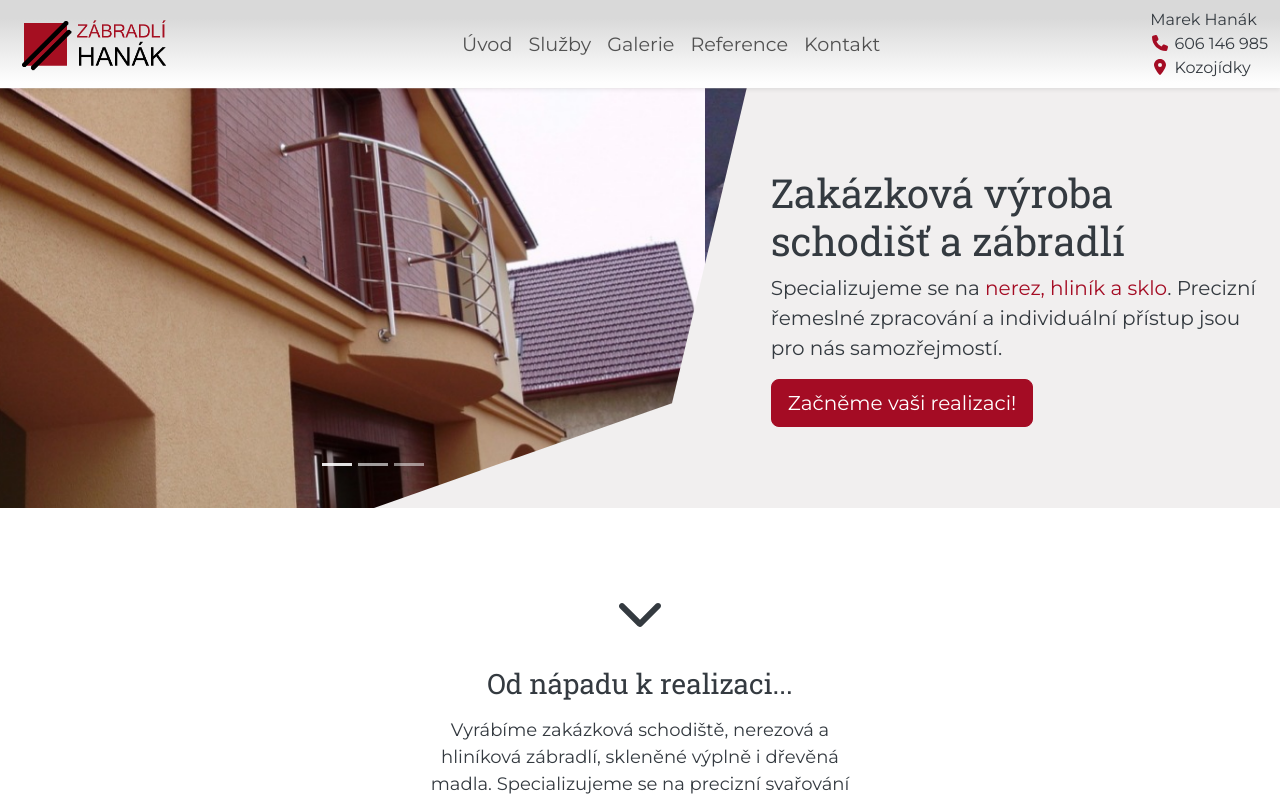
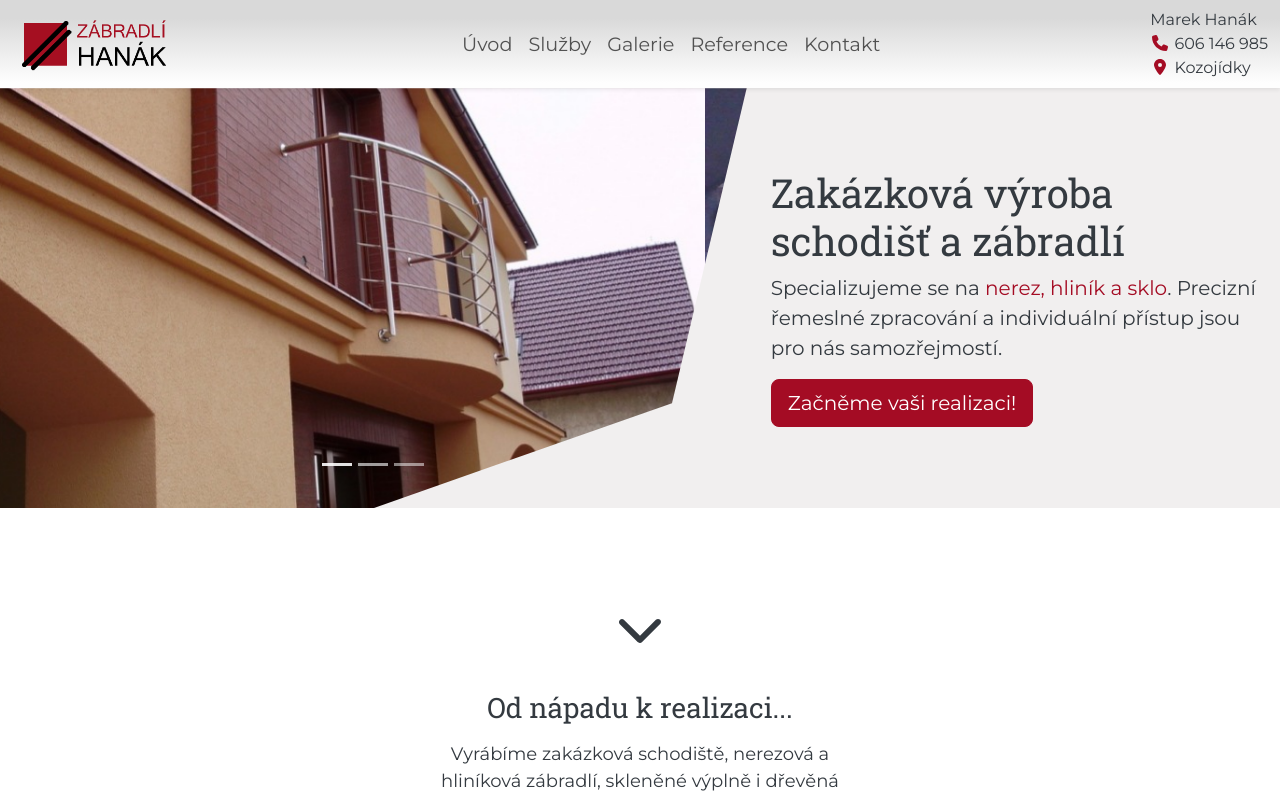
Before and after one commit to kowyzu/zabradli-hanak, a Vue app: page / in a window 1280 px wide. Shown: the top 798 px of the page. Built offline with nearby package versions, Linux system fonts and the light colour scheme.

Commit message:
feat: style process arrow icon transition

```diff
--- a/src/components/Process.vue
+++ b/src/components/Process.vue
@@ -8,7 +8,7 @@
               <i class="fa-solid fa-chevron-down"></i>
             </a>
           </div>
-          <h3 id="process-title" class="text-center mt-3 p-2 align-middle">Od nápadu k realizaci...</h3>
+          <h3 id="process-title" class="text-center mt-2 p-2 align-middle">Od nápadu k realizaci...</h3>
           <!-- TEXT TO BE UPDATED - in mobile need to display above! -->
           <p class="lead">Vyrábíme zakázková schodiště, nerezová a hliníková zábradlí, skleněné výplně i dřevěná madla.
             Specializujeme se na precizní svařování MMA, MIG/MAG a TIG.</p>
--- a/src/scss/styles.scss
+++ b/src/scss/styles.scss
@@ -199,6 +199,18 @@ strong {
 
 .process-header-icon .icon-link .fa-chevron-down{
   height: 3rem;
+  transition: color 0.2s ease;
+  transition: .4s all ease-in-out;
+  // animation: fadeIn; /* referring directly to the animation's @keyframe declaration */
+  animation-duration: 1.5s;
+  padding: 1rem;
+}
+
+.process-header-icon .icon-link .fa-chevron-down:hover {
+  // color: greenyellow;
+  transform: scale(1.1);
+
+
 }
 
 #process-title {
```
